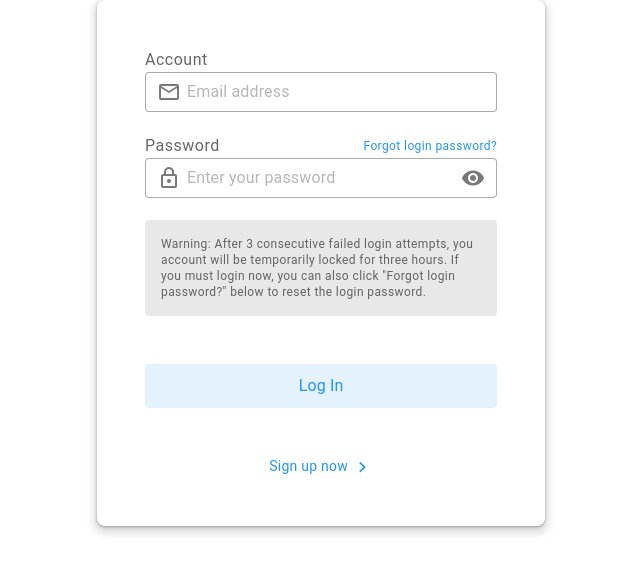
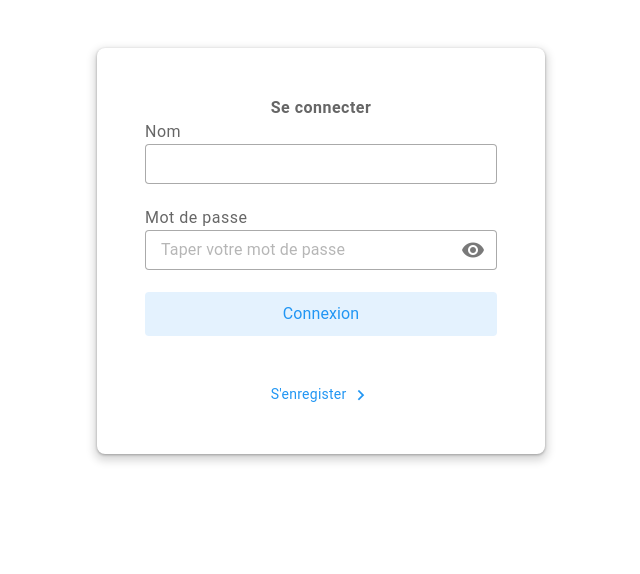
Before and after one commit to maximcharnallet/todolist, a Vue app in the folder frontend/: page / in a window 1280 px wide. Shown: the top 574 px of the page, without its empty margins (319-959 px from the left). Built offline with nearby package versions, Linux system fonts and the light colour scheme; a small style sheet from the web is missing.

Commit message:
Add frontend Login

```diff
--- a/frontend/src/components/Login.vue
+++ b/frontend/src/components/Login.vue
@@ -1,76 +1,92 @@
 <script setup lang="ts">
   import { ref } from 'vue'
+  import { useRouter } from 'vue-router'
 
+  const router = useRouter()
+  const name = ref('')
+  const password = ref('')
   const visible = ref(false)
+  const isError = ref(false)
+
+  async function handleSignin () {
+    const res = await fetch('/check_login', {
+      method: 'POST',
+      headers: {
+        'Content-Type': 'application/json',
+      },
+      body: JSON.stringify({
+        name: name.value,
+        password: password.value,
+      }),
+    })
+    console.log(res)
+    if (res.status === 403) {
+      isError.value = true
+      setTimeout(() => {
+        isError.value = false
+      }, 3000)
+    } else if (res.status === 200) {
+      router.push('/accueil')
+    }
+  }
 </script>
 
 <template>
   <div>
     <v-card
-      class="mx-auto pa-12 pb-8"
+      class="mx-auto mt-12 pa-12 pb-8"
       elevation="3"
       max-width="448"
       rounded="lg"
     >
-      <div class="text-body-large text-medium-emphasis">Account</div>
+      <div class="text-body-large font-weight-bold text-medium-emphasis text-center">Se connecter</div>
+
+      <div class="text-body-large text-medium-emphasis">Nom</div>
 
       <v-text-field
+        v-model="name"
         density="compact"
-        placeholder="Email address"
-        prepend-inner-icon="mdi-email-outline"
+        required
         variant="outlined"
-      ></v-text-field>
+      />
 
       <div class="text-body-large text-medium-emphasis d-flex align-center justify-space-between">
-        Password
-
-        <a
-          class="text-body-small text-decoration-none text-blue"
-          href="#"
-          rel="noopener noreferrer"
-          target="_blank"
-        >
-          Forgot login password?</a>
+        Mot de passe
       </div>
 
       <v-text-field
         :append-inner-icon="visible ? 'mdi-eye-off' : 'mdi-eye'"
+        density="compact"
+        placeholder="Taper votre mot de passe"
+        required
         :type="visible ? 'text' : 'password'"
-        density="compact"
-        placeholder="Enter your password"
-        prepend-inner-icon="mdi-lock-outline"
         variant="outlined"
         @click:append-inner="visible = !visible"
-      ></v-text-field>
-
-      <v-card
-        class="mb-12"
-        color="surface-variant"
-        variant="tonal"
-      >
-        <v-card-text class="text-medium-emphasis text-body-small">
-          Warning: After 3 consecutive failed login attempts, you account will be temporarily locked for three hours. If you must login now, you can also click "Forgot login password?" below to reset the login password.
-        </v-card-text>
-      </v-card>
+      />
 
       <v-btn
+        block
         class="mb-8"
         color="blue"
         size="large"
         variant="tonal"
-        block
+        @click="handleSignin()"
       >
-        Log In
+        Connexion
       </v-btn>
+
+      <v-alert v-if="isError" class="mb-4" type="error" variant="tonal">
+        Identifiants incorrects
+      </v-alert>
 
       <v-card-text class="text-center">
         <a
           class="text-blue text-decoration-none"
-          href="#"
+          href="/register"
           rel="noopener noreferrer"
           target="_blank"
         >
-          Sign up now <v-icon icon="mdi-chevron-right"></v-icon>
+          S'enregister <v-icon icon="mdi-chevron-right" />
         </a>
       </v-card-text>
     </v-card>
--- a/frontend/src/components/Register.vue
+++ b/frontend/src/components/Register.vue
@@ -1,5 +1,59 @@
 <script setup lang="ts">
+  import { ref } from 'vue'
+
+  const visible = ref(false)
 </script>
+
 <template>
-  Register
+  <div>
+    <v-card
+      class="mx-auto mt-12 pa-12 pb-8"
+      elevation="3"
+      max-width="448"
+      rounded="lg"
+    >
+      <div class="text-body-large font-weight-bold text-medium-emphasis text-center">S'inscrire</div>
+
+      <div class="text-body-large text-medium-emphasis">Nom</div>
+
+      <v-text-field
+        density="compact"
+        variant="outlined"
+      />
+
+      <div class="text-body-large text-medium-emphasis d-flex align-center justify-space-between">
+        Mot de passe
+      </div>
+
+      <v-text-field
+        :append-inner-icon="visible ? 'mdi-eye-off' : 'mdi-eye'"
+        density="compact"
+        placeholder="Taper votre mot de passe"
+        :type="visible ? 'text' : 'password'"
+        variant="outlined"
+        @click:append-inner="visible = !visible"
+      />
+
+      <v-btn
+        block
+        class="mb-8"
+        color="blue"
+        size="large"
+        variant="tonal"
+      >
+        Connexion
+      </v-btn>
+
+      <v-card-text class="text-center">
+        <a
+          class="text-blue text-decoration-none"
+          href="/register"
+          rel="noopener noreferrer"
+          target="_blank"
+        >
+          S'enregister <v-icon icon="mdi-chevron-right" />
+        </a>
+      </v-card-text>
+    </v-card>
+  </div>
 </template>
```
